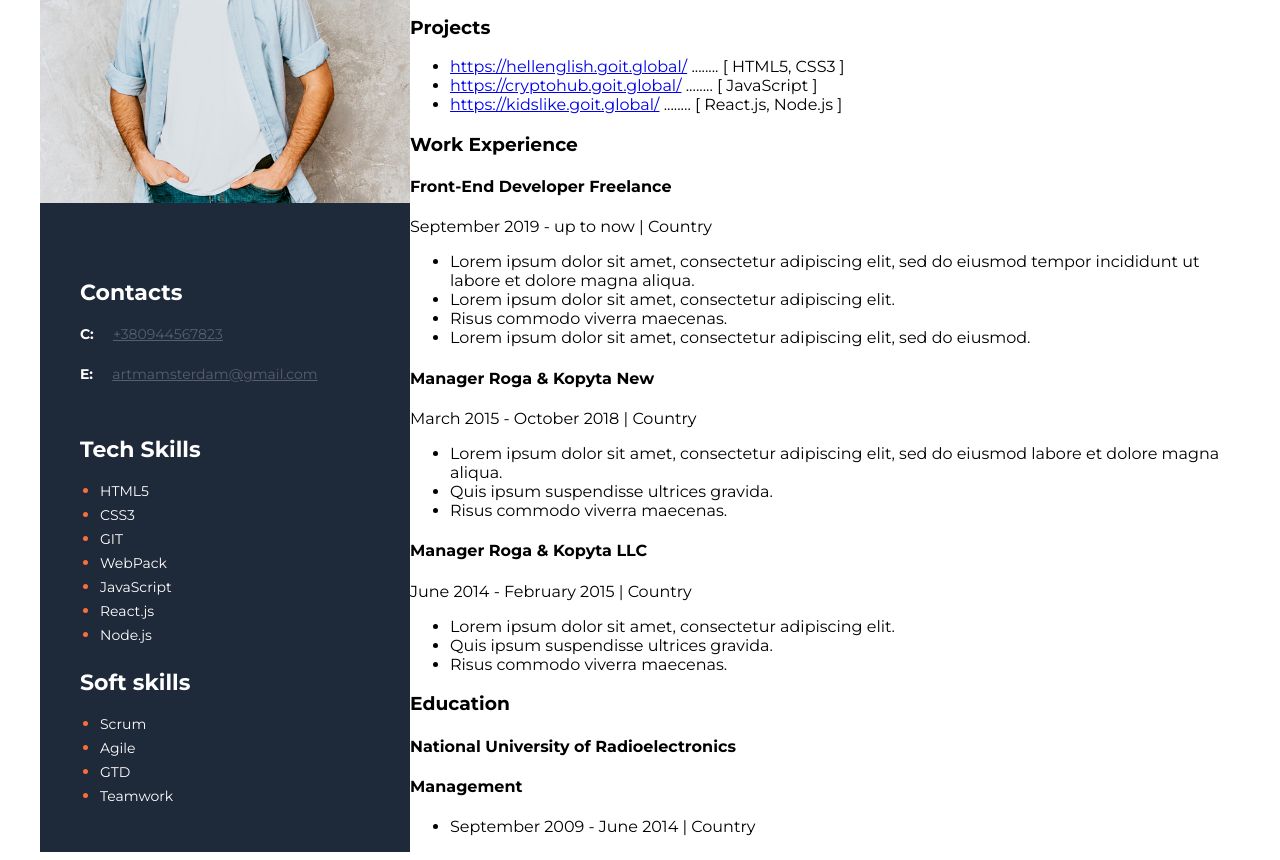
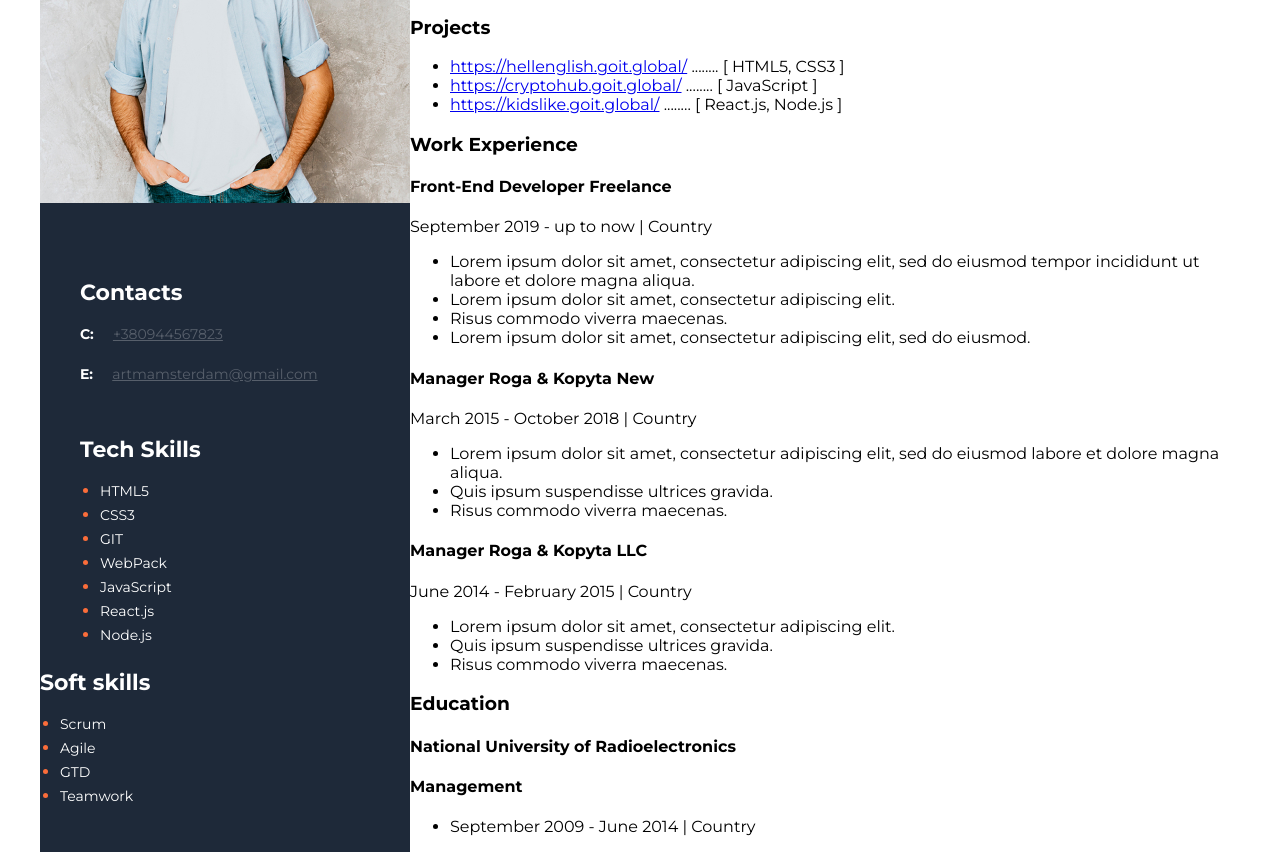
Before and after one commit to Artem-Semenov/My-first-Project, a plain HTML site: page index.html in a window 1280 px wide. Shown: the part 199-1059 px from the top of the page. Drawn offline with Linux system fonts and the light colour scheme.

Commit message:
deleted class of soft skills block

```diff
--- a/index.html
+++ b/index.html
@@ -131,7 +131,7 @@
 					</ul>
 				</div>
 				<!--Soft Skills-->
-				<div class = "soft-skills">
+				<div>
 					<h3 class = "sidebar-title">Soft skills</h3>
 					<ul class = "tech-skills-list">
 						<li class = "tech-skills-item"><span class = "tech-skills-text">Scrum</span> </li>
```
